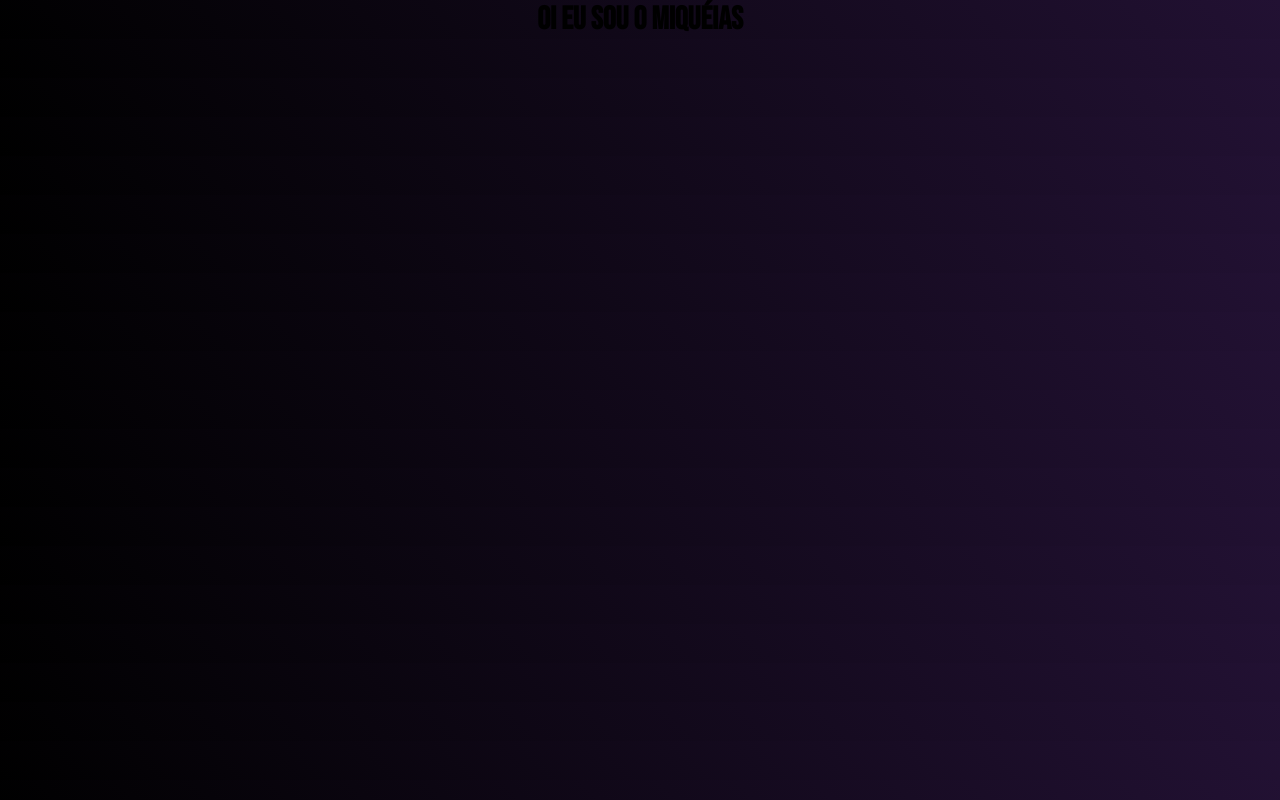
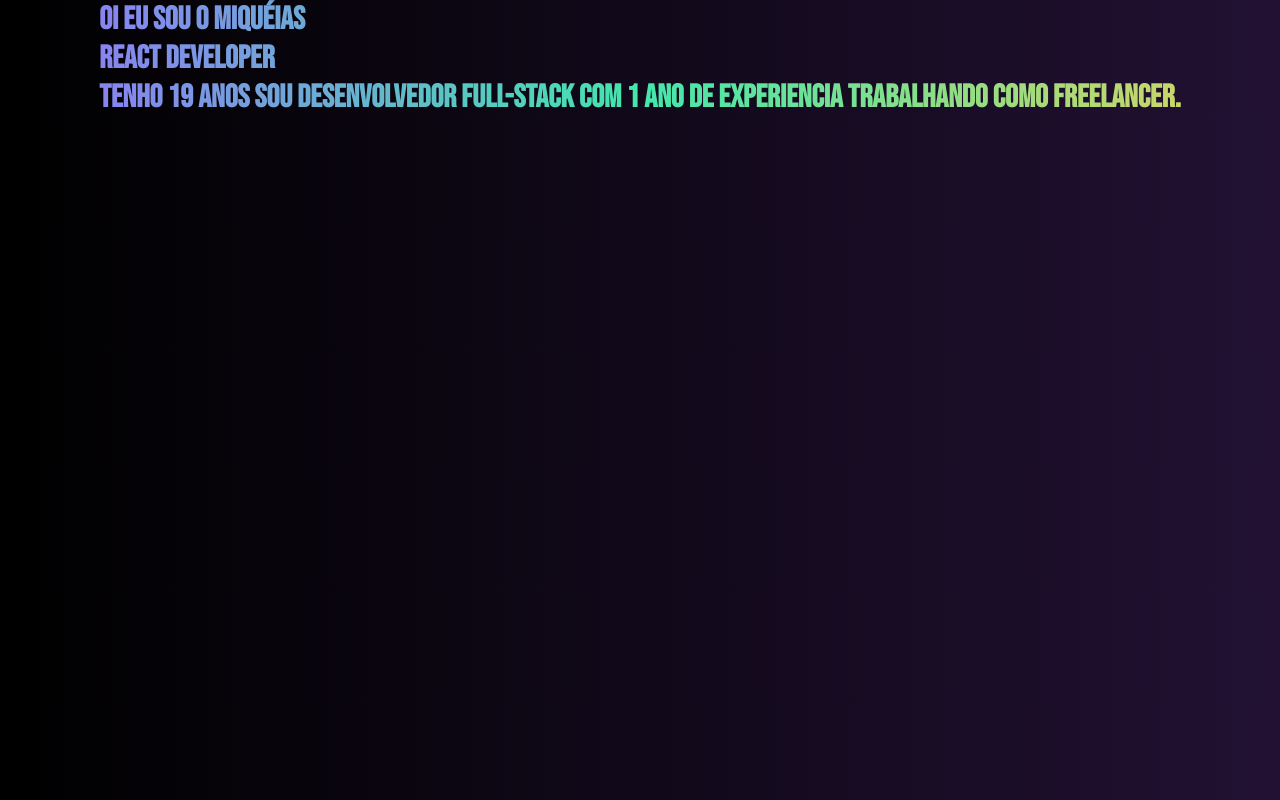
Before and after one commit to miqueiasramos/portfolio, a plain HTML site: page pginicial.html in a window 1280 px wide. Drawn offline with Linux system fonts and the light colour scheme.

Commit message:
added color

```diff
--- a/estilos.css
+++ b/estilos.css
@@ -1,18 +1,40 @@
 @charset "UTF-8";
 
+
+
 * {
-    margin: 0px;
+    margin: 0;
+    padding: 0;
+    box-sizing: border-box;
+}
+
+:root {
+    --gradient: linear-gradient(
+        to right,
+        rgb(149 114 252),
+        rgb(67 231 173),
+        rgb(226 212 92)
+    )
+}
+
+:root {
+    --background: linear-gradient(90deg, black, #221133);
 }
 
 body {
     font-family: 'Bebas Neue', sans-serif;
-    background-image: linear-gradient(45deg, black, #221133);
+    background-image: var(--background);
 
 }
 
 
-main {
-    display: flex;
-    justify-content: center;
+#prin {
+    display: grid;
+    place-content: center;
+
+    background-image: var(--gradient);
+    background-clip: text;
+    -webkit-background-clip: text;
+    color: transparent;
 
 }
--- a/pginicial.html
+++ b/pginicial.html
@@ -11,8 +11,10 @@
 </head>
 <body>
     <main>
-        <div>
+        <div id="prin">
             <h1>Oi EU SOU O MIQUÉIAS</h1>
+            <h1>REACT DEVELOPER</h1>
+            <h1>TENHO 19 ANOS SOU DESENVOLVEDOR FULL-STACK COM 1 ANO  DE EXPERIENCIA TRABALHANDO COMO FREELANCER.</h1>
         </div>
         <div>
 
```
